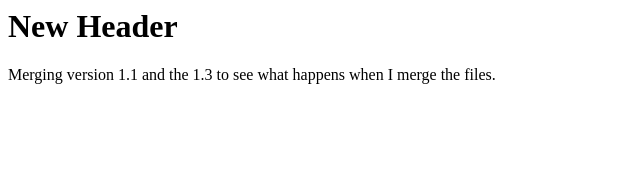
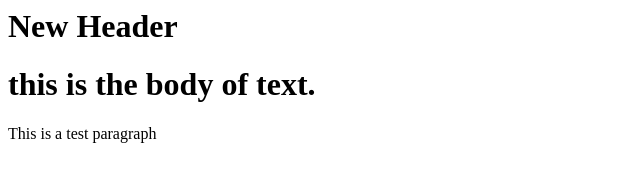
Before and after one commit to AnddrewJJ/Andrew-test, a plain HTML site: page andrew-index.html in a window 1280 px wide. Shown: the whole page, without its empty margins (0-640 px from the left). Drawn offline with Linux system fonts and the light colour scheme.

Commit message:
Revert "Merge branch 'version-1.3'"
This reverts commit 6933d4654375adb28cdeb62544fffe927aae1d3f, reversing
changes made to a4bc406cb96cdc8e8546404314be974c54666a93.

```diff
--- a/andrew-index.html
+++ b/andrew-index.html
@@ -1,10 +1,12 @@
 <html>
 <head>
-<title>Version 1.1</title>
+	<title>New titke</title>
 </head>
-<body>
-<h1>New Header</h1>
-	<p>Merging version 1.1 and the  1.3 to see what happens when I merge the files.</p>
-<title>Second title</title>
-</body>
+	<body>
+		<h1>New Header</h1>
+	<h1>this is the body of text.</h1>
+		<p>This is a test paragraph</p>
+	</body>
+
+	<title>Second title</title>
 </html>
```
